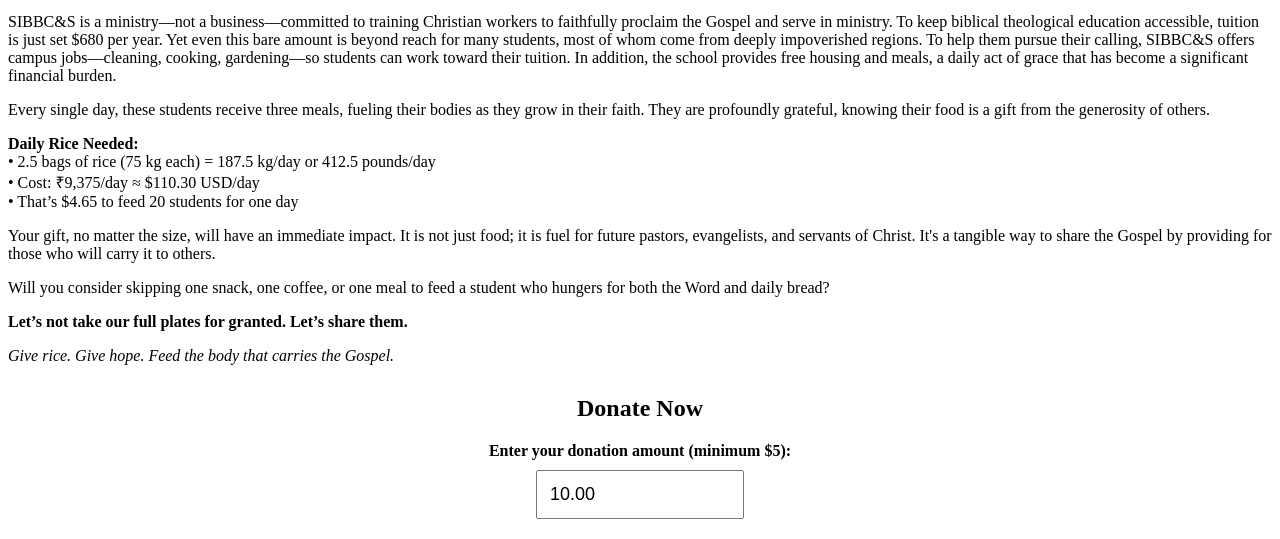
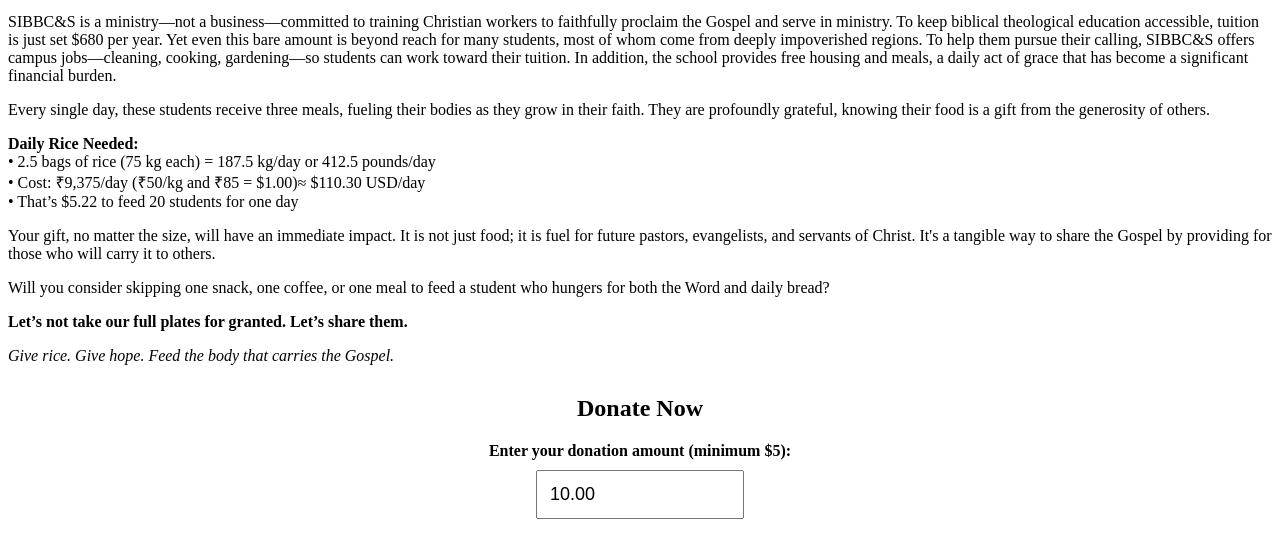
Before and after one commit to ipraisethelord/FeedStudents, a plain HTML site: page index.html in a window 1280 px wide. Shown: the part 163-702 px from the top of the page. Drawn offline with Linux system fonts and the light colour scheme; a script that the page names is missing.

```diff
--- a/index.html
+++ b/index.html
@@ -86,8 +86,8 @@
   <div class="highlight">
     <strong>Daily Rice Needed:</strong><br>
     • 2.5 bags of rice (75 kg each) = 187.5 kg/day or 412.5 pounds/day<br>
-    • Cost: ₹9,375/day ≈ $110.30 USD/day<br>
-    • That’s $4.65 to feed 20 students for one day
+    • Cost: ₹9,375/day (₹50/kg and ₹85 = $1.00)≈ $110.30 USD/day<br>
+    • That’s $5.22 to feed 20 students for one day
   </div>
 
   <p>Your gift, no matter the size, will have an immediate impact. It is not just food; it is fuel for future pastors, evangelists, and servants of Christ. It's a tangible way to share the Gospel by providing for those who will carry it to others.</p>
@@ -111,9 +111,8 @@
 <script src="https://www.paypal.com/sdk/js?client-id=AS242uLSPOBFKpnRNCJbHl-71ARyAj9OWrUSljldaKa4LcXxhe-qLxFiX_47wCgLrx-Ja0kxXuwt99as&currency=USD"></script>
 
 <script>
-
-  paypal.Buttons({
-
+document.addEventListener("DOMContentLoaded", function () {
+paypal.Buttons({
     style: {
 
       layout: 'vertical',
@@ -134,8 +133,6 @@
 
       const amount = parseFloat(amountInput.value);
 
-
-
       if (isNaN(amount) || amount < 5) {
 
         alert("Please enter a valid donation amount of $5 or more.");
@@ -143,8 +140,6 @@
         return;
 
       }
-
-
 
       return actions.order.create({
 
@@ -175,6 +170,7 @@
     }
 
   }).render('#paypal-button-container');
+}
 
 </script>
 
```
